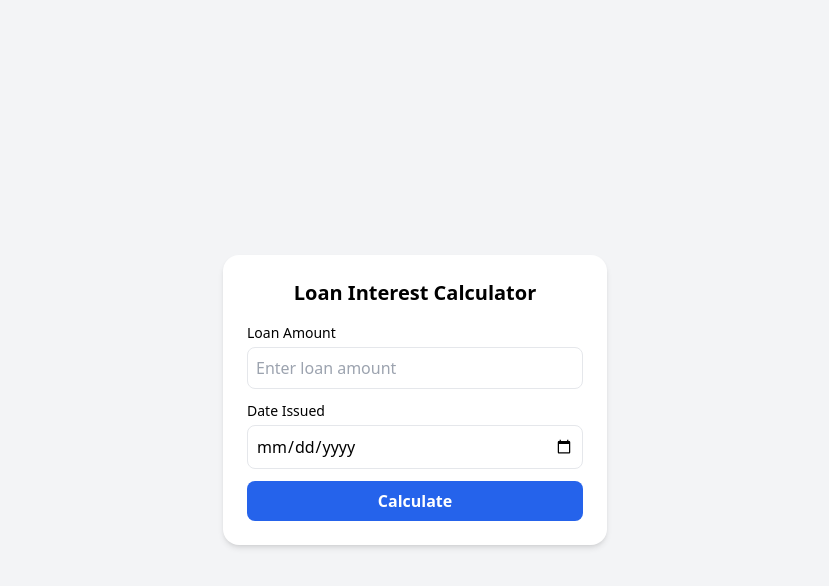
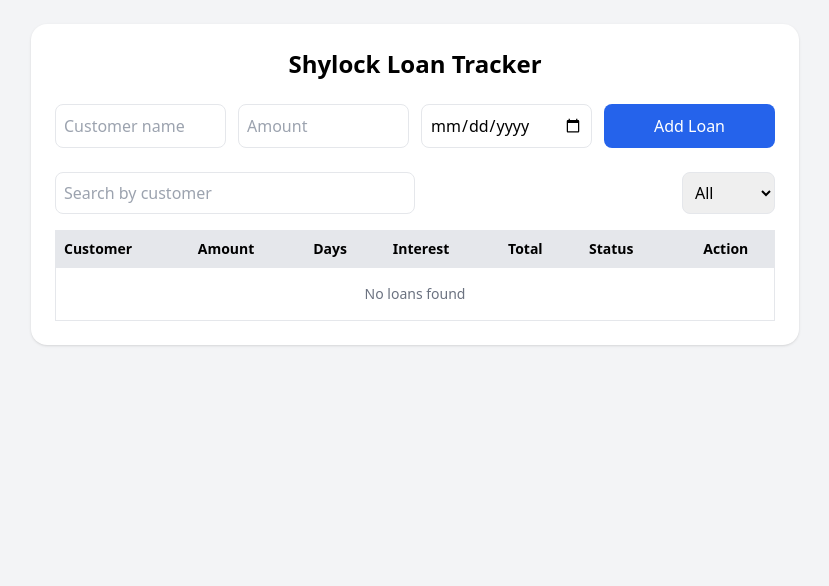
Before and after one commit to andrewhingah/wexy, a React (Create React App) app: page / in a window 1280 px wide. Shown: the top 586 px of the page, without its empty margins (225-1054 px from the left). Built offline with nearby package versions, Linux system fonts and the light colour scheme.

Commit message:
add ability to add new loans

```diff
--- a/src/App.tsx
+++ b/src/App.tsx
@@ -1,89 +1,193 @@
-import React, { useState } from "react";
+import React, { useState, useEffect } from "react";
+
+interface Loan {
+  id: string;
+  customerName: string;
+  amount: number;
+  issueDate: string;
+  status: "PAID" | "UNPAID";
+}
+
+const DAILY_RATE = 0.7143 / 100;
 
 function App() {
+  const [loans, setLoans] = useState<Loan[]>(() => {
+    const saved = localStorage.getItem("loans");
+    return saved ? JSON.parse(saved) : [];
+  });
+
+  const [customerName, setCustomerName] = useState("");
   const [amount, setAmount] = useState("");
   const [issueDate, setIssueDate] = useState("");
-  const [daysElapsed, setDaysElapsed] = useState<number | null>(null);
-  const [interest, setInterest] = useState<number | null>(null);
-  const [total, setTotal] = useState<number | null>(null);
+  const [filterStatus, setFilterStatus] = useState<"ALL" | "PAID" | "UNPAID">("ALL");
+  const [searchTerm, setSearchTerm] = useState("");
 
-  const rate = 0.7143 / 100; // 0.7143% per day
+  useEffect(() => {
+    localStorage.setItem("loans", JSON.stringify(loans));
+  }, [loans]);
 
-  const calculate = () => {
-    const principal = parseFloat(amount);
-    if (isNaN(principal) || !issueDate) return;
-
-    const issued = new Date(issueDate);
-    const today = new Date();
-
-    // Calculate days elapsed (rounded down)
-    const diffTime = today.getTime() - issued.getTime();
-    const diffDays = Math.floor(diffTime / (1000 * 60 * 60 * 24));
-
-    // Simple interest
-    const interestAmount = principal * rate * diffDays;
-    const totalAmount = principal + interestAmount;
-
-    setDaysElapsed(diffDays);
-    setInterest(interestAmount);
-    setTotal(totalAmount);
+  const handleAddLoan = () => {
+    if (!customerName || !amount || !issueDate) return alert("Fill all fields");
+    const newLoan: Loan = {
+      id: crypto.randomUUID(),
+      customerName,
+      amount: parseFloat(amount),
+      issueDate,
+      status: "UNPAID",
+    };
+    setLoans((prev) => [...prev, newLoan]);
+    setCustomerName("");
+    setAmount("");
+    setIssueDate("");
   };
 
+  const markAsPaid = (id: string) => {
+    setLoans((prev) =>
+      prev.map((loan) =>
+        loan.id === id ? { ...loan, status: "PAID" } : loan
+      )
+    );
+  };
+
+  const calcDays = (date: string) => {
+    const diff = new Date().getTime() - new Date(date).getTime();
+    return Math.floor(diff / (1000 * 60 * 60 * 24));
+  };
+
+  const calcInterest = (amount: number, days: number) => amount * DAILY_RATE * days;
+
+  const filteredLoans = loans.filter((loan) => {
+    const matchesName = loan.customerName
+      .toLowerCase()
+      .includes(searchTerm.toLowerCase());
+    const matchesStatus =
+      filterStatus === "ALL" ? true : loan.status === filterStatus;
+    return matchesName && matchesStatus;
+  });
+
+  const customers = Array.from(new Set(loans.map((l) => l.customerName)));
+
   return (
-    <div className="min-h-screen flex items-center justify-center bg-gray-100">
-      <div className="bg-white p-6 rounded-2xl shadow-md w-full max-w-sm">
-        <h1 className="text-xl font-semibold mb-4 text-center">
-          Loan Interest Calculator
+    <div className="min-h-screen bg-gray-100 p-6">
+      <div className="max-w-3xl mx-auto bg-white rounded-2xl shadow p-6">
+        <h1 className="text-2xl font-semibold text-center mb-6">
+          Shylock Loan Tracker
         </h1>
 
-        <div className="space-y-3">
-          <div>
-            <label className="block text-sm font-medium mb-1">Loan Amount</label>
+        {/* Loan Form */}
+        <div className="grid grid-cols-1 md:grid-cols-4 gap-3 mb-6">
+          <input
+            list="customers"
+            value={customerName}
+            onChange={(e) => setCustomerName(e.target.value)}
+            placeholder="Customer name"
+            className="border p-2 rounded-lg"
+          />
+          <datalist id="customers">
+            {customers.map((c) => (
+              <option key={c} value={c} />
+            ))}
+          </datalist>
+
           <input
             type="number"
             value={amount}
             onChange={(e) => setAmount(e.target.value)}
-              className="w-full border rounded-lg p-2"
-              placeholder="Enter loan amount"
+            placeholder="Amount"
+            className="border p-2 rounded-lg"
           />
-          </div>
-
-          <div>
-            <label className="block text-sm font-medium mb-1">Date Issued</label>
           <input
             type="date"
             value={issueDate}
             onChange={(e) => setIssueDate(e.target.value)}
-              className="w-full border rounded-lg p-2"
+            className="border p-2 rounded-lg"
           />
+          <button
+            onClick={handleAddLoan}
+            className="bg-blue-600 hover:bg-blue-700 text-white rounded-lg p-2"
+          >
+            Add Loan
+          </button>
         </div>
 
+        {/* Filters */}
+        <div className="flex justify-between items-center mb-4">
+          <input
+            type="text"
+            placeholder="Search by customer"
+            value={searchTerm}
+            onChange={(e) => setSearchTerm(e.target.value)}
+            className="border rounded-lg p-2 w-1/2"
+          />
+          <select
+            value={filterStatus}
+            onChange={(e) => setFilterStatus(e.target.value as any)}
+            className="border rounded-lg p-2"
+          >
+            <option value="ALL">All</option>
+            <option value="UNPAID">Unpaid</option>
+            <option value="PAID">Paid</option>
+          </select>
+        </div>
+
+        {/* Loans List */}
+        <div className="overflow-x-auto">
+          <table className="w-full text-sm text-left border">
+            <thead className="bg-gray-200">
+              <tr>
+                <th className="p-2 border">Customer</th>
+                <th className="p-2 border">Amount</th>
+                <th className="p-2 border">Days</th>
+                <th className="p-2 border">Interest</th>
+                <th className="p-2 border">Total</th>
+                <th className="p-2 border">Status</th>
+                <th className="p-2 border text-center">Action</th>
+              </tr>
+            </thead>
+            <tbody>
+              {filteredLoans.length === 0 ? (
+                <tr>
+                  <td colSpan={7} className="text-center p-4 text-gray-500">
+                    No loans found
+                  </td>
+                </tr>
+              ) : (
+                filteredLoans.map((loan) => {
+                  const days = calcDays(loan.issueDate);
+                  const interest = calcInterest(loan.amount, days);
+                  const total = loan.amount + interest;
+                  return (
+                    <tr key={loan.id} className="hover:bg-gray-50">
+                      <td className="p-2 border">{loan.customerName}</td>
+                      <td className="p-2 border">{loan.amount.toFixed(2)}</td>
+                      <td className="p-2 border text-center">{days}</td>
+                      <td className="p-2 border">{interest.toFixed(2)}</td>
+                      <td className="p-2 border">{total.toFixed(2)}</td>
+                      <td
+                        className={`p-2 border font-semibold ${
+                          loan.status === "PAID"
+                            ? "text-green-600"
+                            : "text-red-600"
+                        }`}
+                      >
+                        {loan.status}
+                      </td>
+                      <td className="p-2 border text-center">
+                        {loan.status === "UNPAID" && (
                           <button
-            onClick={calculate}
-            className="w-full bg-blue-600 hover:bg-blue-700 text-white font-semibold py-2 rounded-lg mt-2"
+                            onClick={() => markAsPaid(loan.id)}
+                            className="bg-green-600 hover:bg-green-700 text-white px-3 py-1 rounded-lg"
                           >
-            Calculate
+                            Mark Paid
                           </button>
-
-          {total !== null && (
-            <div className="mt-4 p-3 bg-green-50 rounded-lg text-center space-y-1">
-              <p className="text-sm text-gray-700">
-                Days Elapsed: <span className="font-semibold">{daysElapsed}</span>
-              </p>
-              <p className="text-sm text-gray-700">
-                Interest Earned:{" "}
-                <span className="font-semibold text-green-700">
-                  {interest?.toFixed(2)}
-                </span>
-              </p>
-              <p className="text-sm text-gray-700">
-                Total Amount Due:{" "}
-                <span className="font-semibold text-green-700">
-                  {total?.toFixed(2)}
-                </span>
-              </p>
-            </div>
                         )}
+                      </td>
+                    </tr>
+                  );
+                })
+              )}
+            </tbody>
+          </table>
         </div>
       </div>
     </div>
```
Lines whose indentation alone changed are shown as unchanged.
